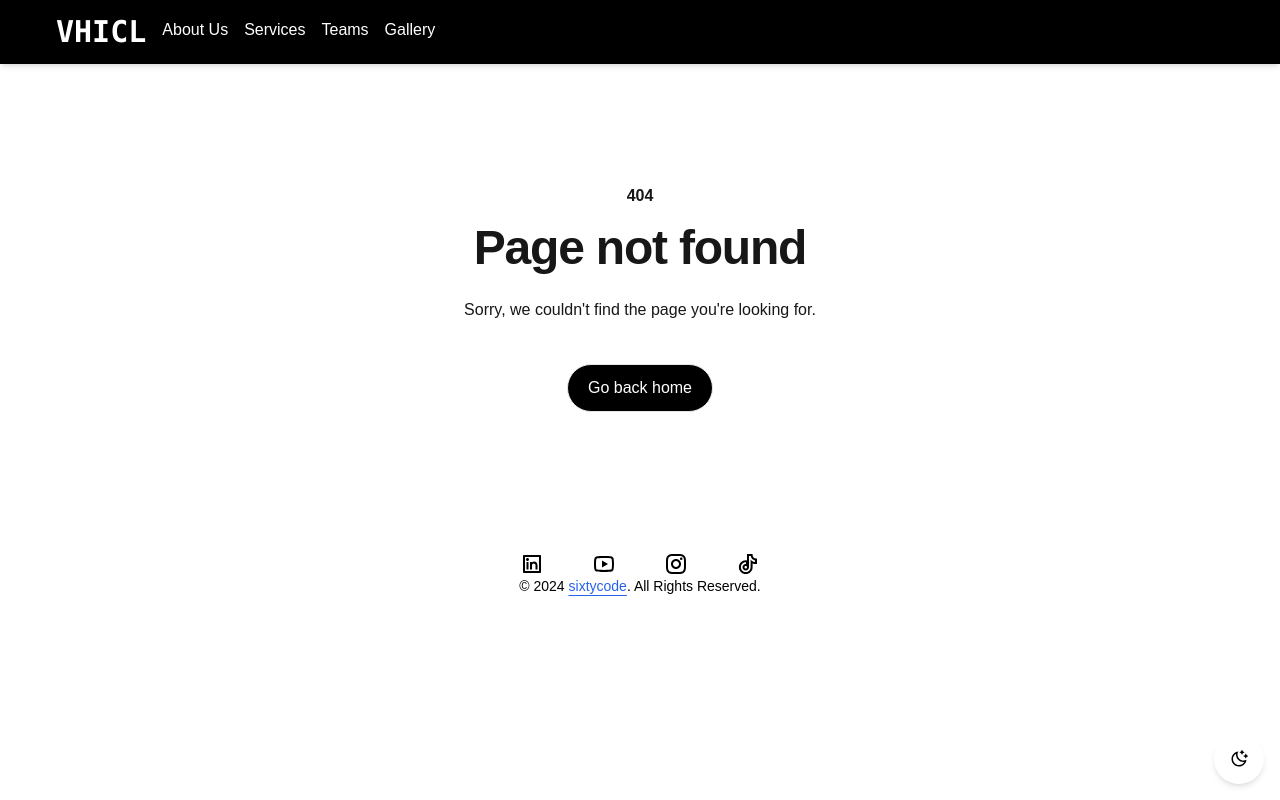
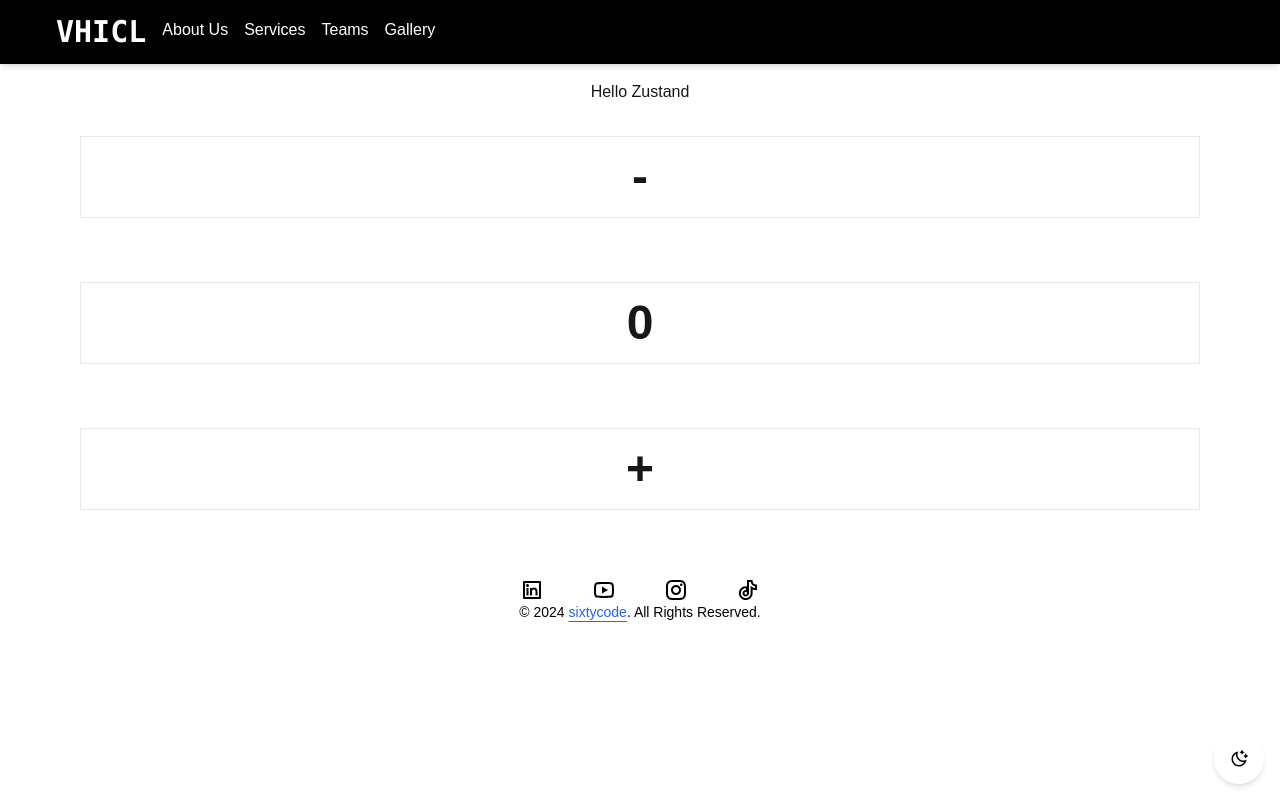
Before and after one commit to sixtycode/profilr, a Next.js app: page /zustandgo in a window 1280 px wide. Before the commit this address had no page. Built offline with nearby package versions, Linux system fonts and the light colour scheme.

Commit message:
feat: add zustand

```diff
--- a/package.json
+++ b/package.json
@@ -16,7 +16,8 @@
     "next": "^14.2.15",
     "react": "^18",
     "react-dom": "^18",
-    "react-icons": "^5.3.0"
+    "react-icons": "^5.3.0",
+    "zustand": "^5.0.0"
   },
   "devDependencies": {
     "@types/node": "^20",
--- a/src/app/components/Footer.tsx
+++ b/src/app/components/Footer.tsx
@@ -69,7 +69,13 @@ export default function Footer() {
             aria-label="darktoggle"
             className="text-lg py-4 px-4 rounded-full shadow-md"
           >
-            <RiMoonClearLine />
+            <Link
+              aria-label="button-zustand"
+              href="/zustandgo"
+              rel="noopener noreferrer"
+            >
+              <RiMoonClearLine />
+            </Link>
           </button>
         </div>
       </footer>
--- /dev/null
+++ b/src/app/zustandgo/page.tsx
@@ -0,0 +1,30 @@
+"use client";
+
+import useStore from "@/stores/counter-store";
+
+export default function ZustandGo() {
+  const { count, increment, decrement } = useStore();
+
+  return (
+    <>
+      <div className="grid place-items-center px-6 py-6 md:px-20">
+        Hello Zustand
+        <button
+          onClick={decrement}
+          className="font-extrabold text-5xl mt-8 mb-8 border w-full py-4"
+        >
+          -
+        </button>
+        <span className="text-center font-extrabold text-5xl mt-8 mb-8 border w-full py-4">
+          {count}
+        </span>
+        <button
+          onClick={increment}
+          className="font-extrabold text-5xl mt-8 mb-8 border w-full py-4"
+        >
+          +
+        </button>
+      </div>
+    </>
+  );
+}
--- /dev/null
+++ b/src/stores/counter-store.ts
@@ -0,0 +1,15 @@
+import { create } from "zustand";
+
+interface CounterState {
+  count: number;
+  increment: () => void;
+  decrement: () => void;
+}
+
+const useStore = create<CounterState>((set) => ({
+  count: 0,
+  increment: () => set((state) => ({ count: state.count + 1 })),
+  decrement: () => set((state) => ({ count: state.count - 1 })),
+}));
+
+export default useStore;
```
Also changed, not shown: 1 other file (tests, documents, lock files or other folders).
